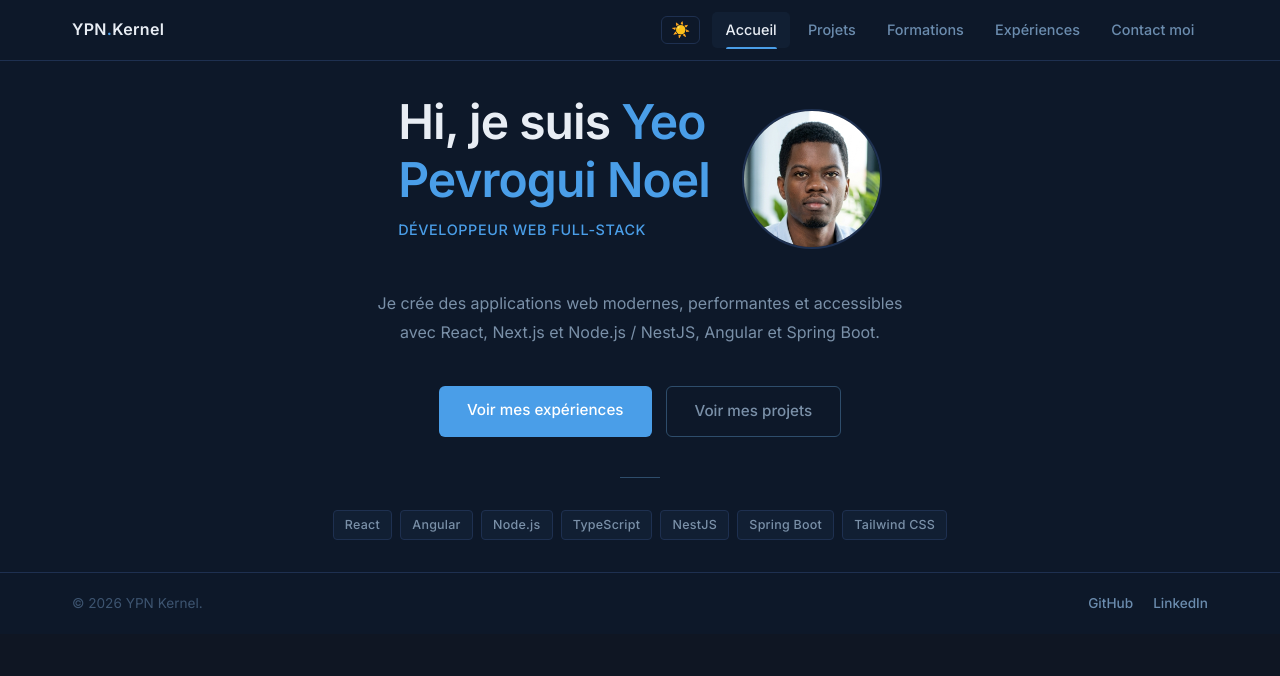
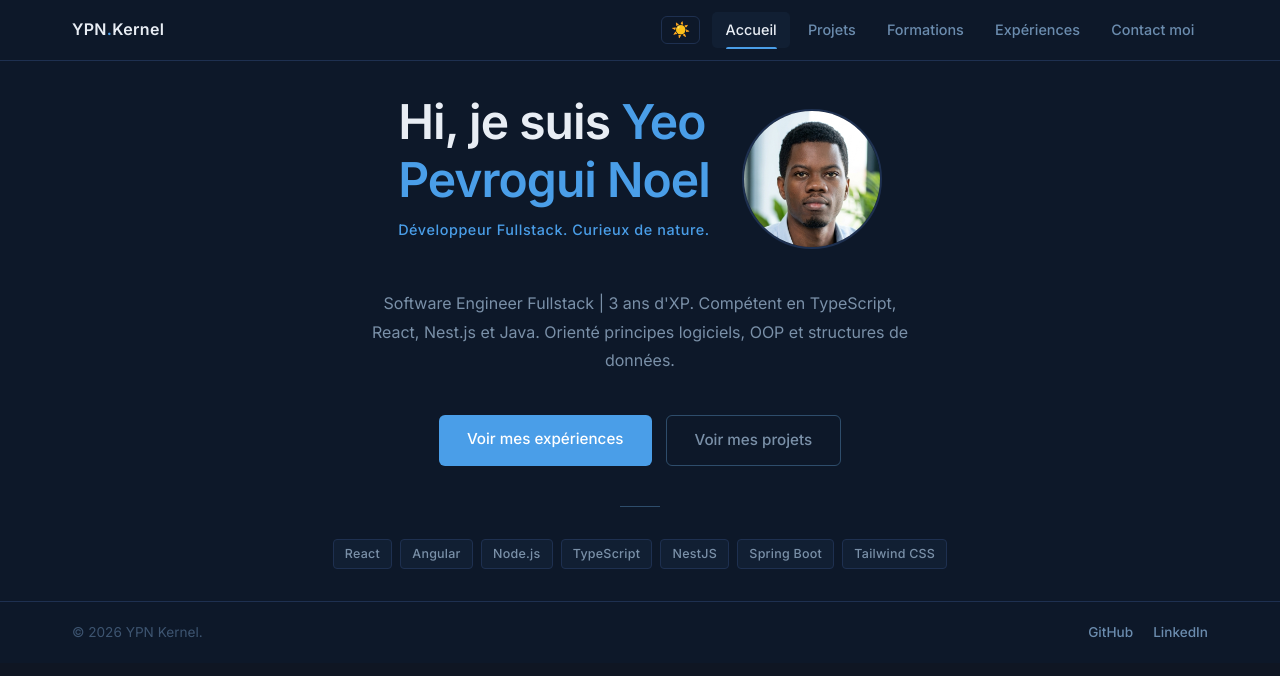
Before and after one commit to yeonoel/Portfolio, a Next.js app: page / in a window 1280 px wide. Shown: the top 676 px of the page. Built offline with nearby package versions, Linux system fonts and the light colour scheme.

Commit message:
Update portofolio togle interface color

```diff
--- a/app/contact/page.jsx
+++ b/app/contact/page.jsx
@@ -29,7 +29,7 @@ export default function Contact() {
                     <div className={styles.infoItem}>
                         <strong>GitHub :</strong>
                         <a
-                            href="https://github.com/ypn-kernel"
+                            href="https://github.com/yeonoel"
                             target="_blank"
                             rel="noopener noreferrer"
                         >
@@ -39,7 +39,7 @@ export default function Contact() {
                     <div className={styles.infoItem}>
                         <strong>WhatsApp :</strong>
 
-                        <a href="https://wa.me/2250000000000?text=Bonjour%20j%27ai%20vu%20votre%20portfolio%20et%20je%20..."
+                        <a href="https://wa.me/2250565676413?text=Bonjour%20j%27ai%20vu%20votre%20portfolio%20et%20je%20..."
                             target="_blank"
                             rel="noopener noreferrer"
                         >
--- a/app/page.js
+++ b/app/page.js
@@ -25,7 +25,7 @@ export default function Home() {
                 Yeo <br /> Pevrogui Noel
               </span>
             </h1>
-            <p className={styles.heroSubtitle}>Développeur Web Full-Stack</p>
+            <p className={styles.heroSubtitle}>Développeur Fullstack. Curieux de nature.</p>
           </div>
 
           <div className={styles.heroImageWrapper}>
@@ -41,8 +41,8 @@ export default function Home() {
         </div>
 
         <p className={styles.heroDescription}>
-          Je crée des applications web modernes, performantes et accessibles
-          avec React, Next.js et Node.js / NestJS, Angular et Spring Boot.
+          Software Engineer Fullstack | 3 ans d'XP. Compétent en TypeScript, React, Nest.js et Java.
+          Orienté principes logiciels, OOP et structures de données.
         </p>
 
         <div className={styles.heroButtons}>
--- a/app/page.module.css
+++ b/app/page.module.css
@@ -54,7 +54,6 @@
   font-weight: 500;
   color: #4A9EE8;
   letter-spacing: 0.04em;
-  text-transform: uppercase;
   margin-bottom: 1.5rem;
 }
 
```
Also changed, not shown: 1 other file (tests, documents, lock files or other folders).
